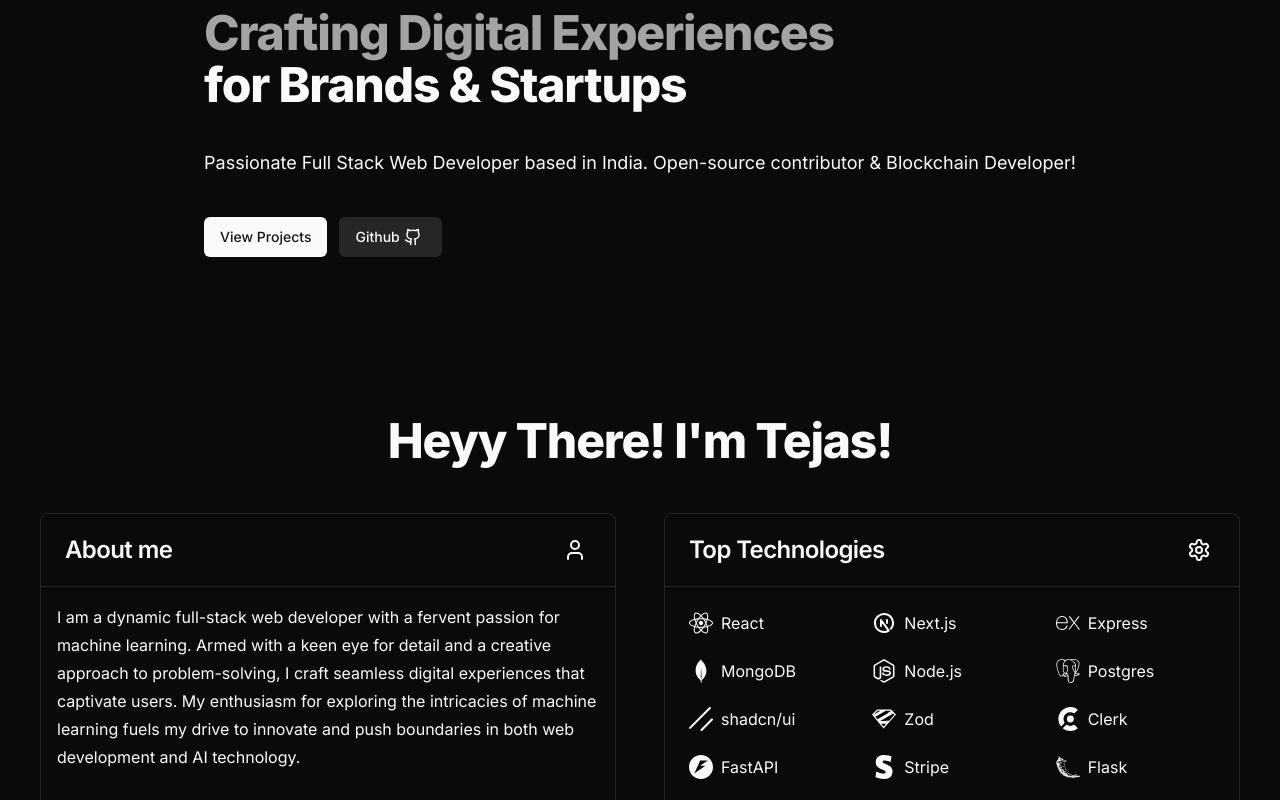
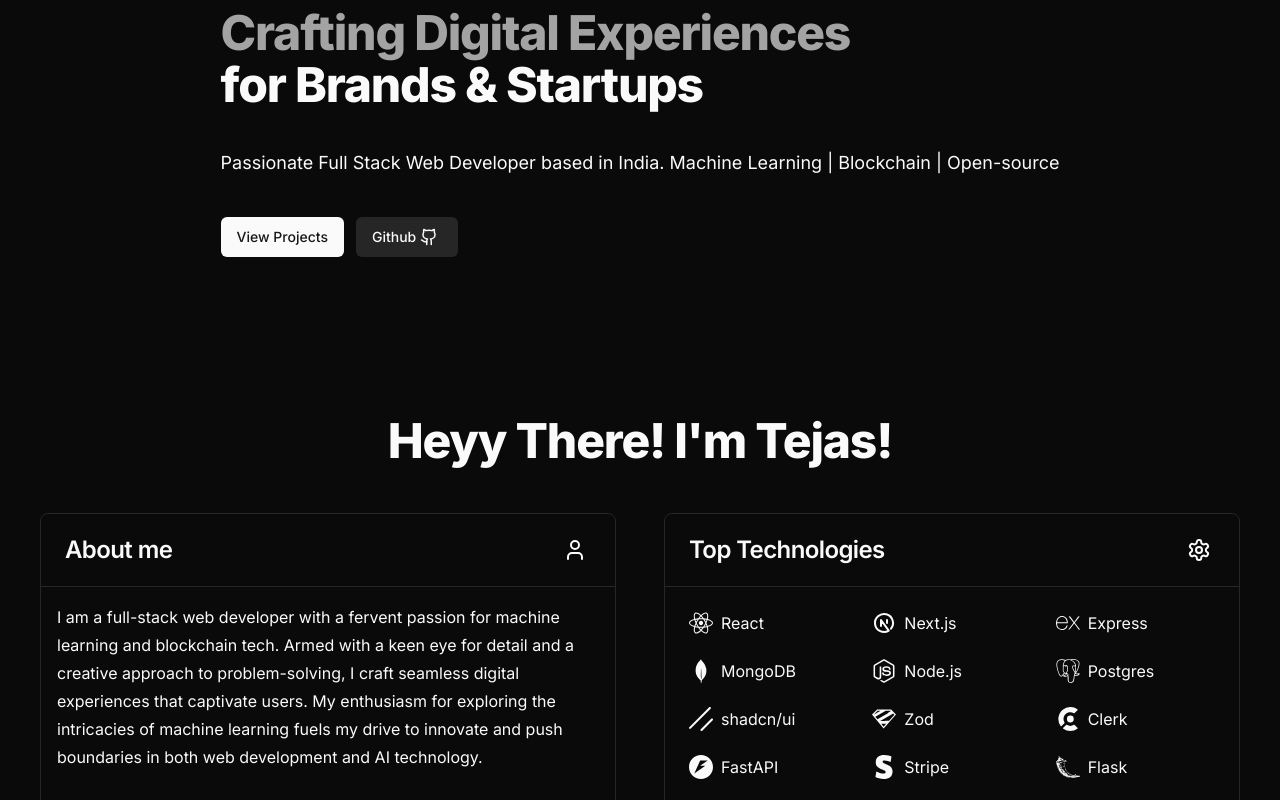
Before and after one commit to Goldfish7718/personal-portfolio-2, a Next.js app: page / in a window 1280 px wide. Shown: the part 200-1000 px from the top of the page. Built offline with nearby package versions, Linux system fonts and the light colour scheme.

Commit message:
chore: Update About me;

```diff
--- a/components/Hero.tsx
+++ b/components/Hero.tsx
@@ -64,8 +64,8 @@
           <p
             className="text-left py-4 text-sm sm:text-lg animate-fade-in"
             style={{ animationFillMode: "backwards", animationDelay: "1.4s" }}>
-            Passionate Full Stack Web Developer based in India. Open-source
-            contributor & Blockchain Developer!
+            Passionate Full Stack Web Developer based in India. Machine Learning
+            | Blockchain | Open-source
           </p>
 
           <div
@@ -101,12 +101,13 @@
               <Separator />
               <CardContent className="p-4 text-center sm:text-left flex-grow">
                 <p>
-                  I am a dynamic full-stack web developer with a fervent passion
-                  for machine learning. Armed with a keen eye for detail and a
-                  creative approach to problem-solving, I craft seamless digital
-                  experiences that captivate users. My enthusiasm for exploring
-                  the intricacies of machine learning fuels my drive to innovate
-                  and push boundaries in both web development and AI technology.
+                  I am a full-stack web developer with a fervent passion for
+                  machine learning and blockchain tech. Armed with a keen eye
+                  for detail and a creative approach to problem-solving, I craft
+                  seamless digital experiences that captivate users. My
+                  enthusiasm for exploring the intricacies of machine learning
+                  fuels my drive to innovate and push boundaries in both web
+                  development and AI technology.
                 </p>
               </CardContent>
               <Separator />
```
